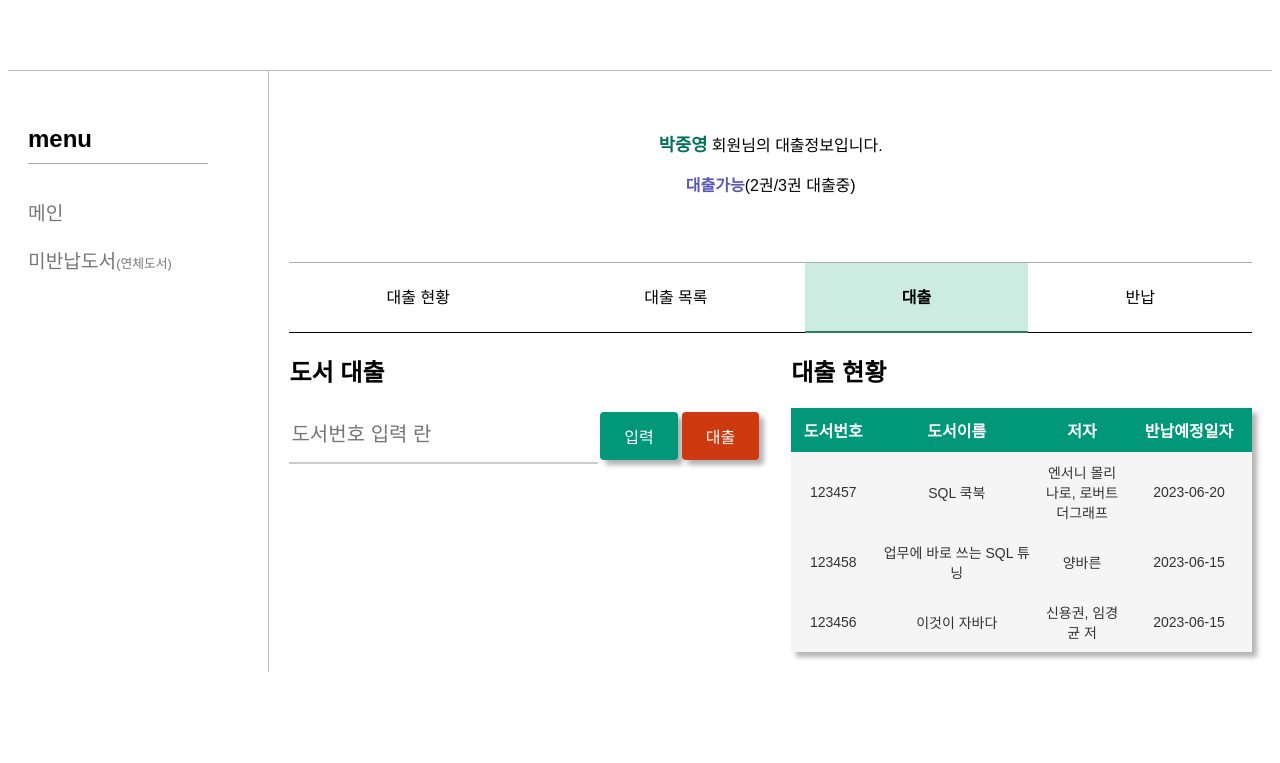
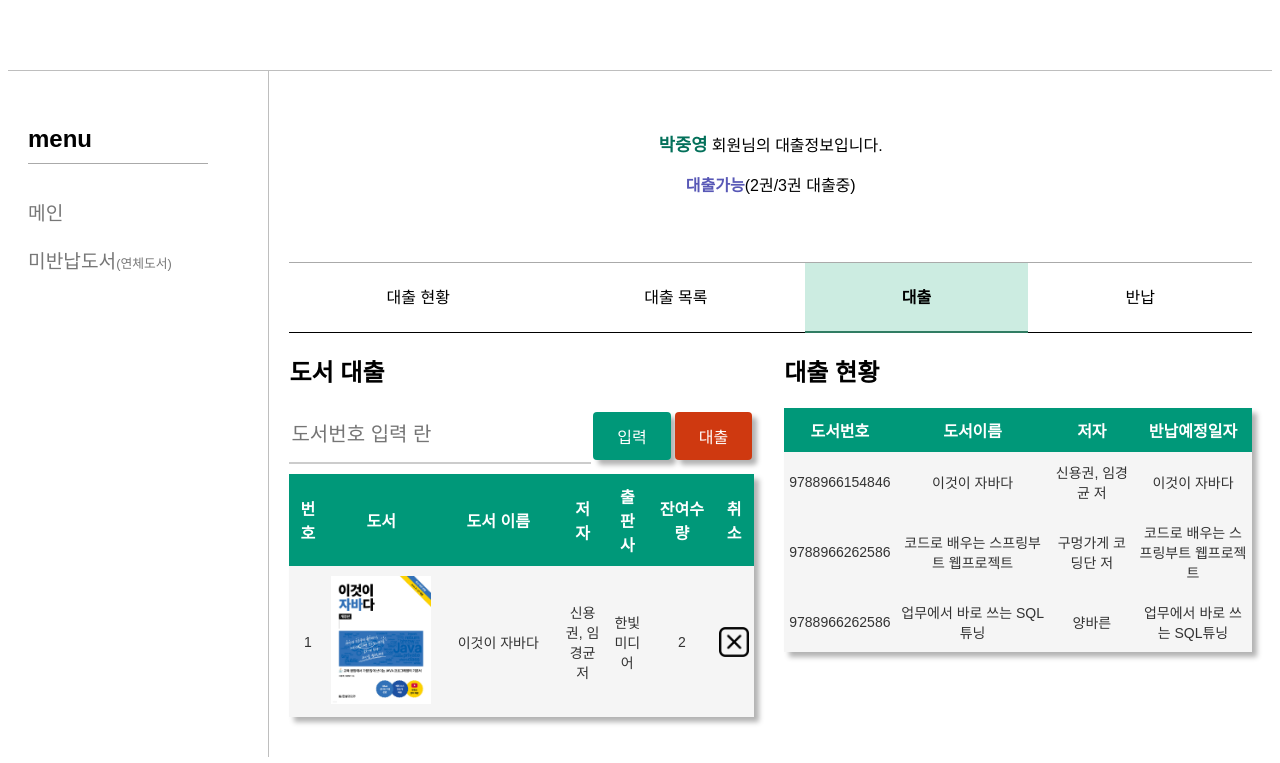
Before and after one commit to oasis0981/lib-ui, a plain HTML site: page pages/Borrow.html in a window 1280 px wide. Shown: the part 153-916 px from the top of the page. Before the commit the page ends 833 px from the top, so only its background shows below. Drawn offline with Linux system fonts and the light colour scheme; a web font is replaced by a local one.

Commit message:
Feat : UI내용 js 적용

```diff
--- /dev/null
+++ b/js/BorrowBooks.js
@@ -0,0 +1,81 @@
+let borrowBookJson = {
+  1: {
+    bookId: 1,
+    bookNum: "9788966154846",
+    bookTitle: "이것이 자바다",
+    bookImg: "/assets/images/이것이 자바다.jpg",
+    author: "신용권, 임경균 저",
+    publisher: "한빛미디어",
+    remainBook: "2",
+  },
+};
+
+let borrowedBookJson = {
+  1: {
+    bookId: 1,
+    bookNum: "9788966154846",
+    bookTitle: "이것이 자바다",
+    author: "신용권, 임경균 저",
+    returnDue: "2023-06-15",
+  },
+  2: {
+    bookId: 2,
+    bookNum: "9788966262586",
+    bookTitle: "코드로 배우는 스프링부트 웹프로젝트",
+    author: "구멍가게 코딩단 저",
+    returnDue: "2023-06-15",
+  },
+  3: {
+    bookId: 3,
+    bookNum: "9788966262586",
+    bookTitle: "업무에서 바로 쓰는 SQL튜닝",
+    author: "양바른",
+    returnDue: "2023-06-15",
+  },
+};
+
+const borrowBookTable = document.querySelector(".bookListTable tbody");
+document.addEventListener("DOMContentLoaded", getBorrowBookList);
+
+function getBorrowBookList() {
+  let borrowBookContent = "";
+  for (let key in borrowBookJson) {
+    borrowBookContent += `
+      <tr>
+        <td>${key}</td>
+        <td>
+          <img class="bookImg" src="${borrowBookJson[key].bookImg}" alt="" />
+        </td>
+        <td>${borrowBookJson[key].bookTitle}</td>
+        <td>${borrowBookJson[key].author}</td>
+        <td>${borrowBookJson[key].publisher}</td>
+        <td>${borrowBookJson[key].remainBook}</td>
+        <td>
+          <a href="#">
+            <img class="cancleImg" src="/assets/images/취소.png" />
+          </a>
+        </td>
+      </tr>
+    `;
+  }
+
+  borrowBookTable.innerHTML = borrowBookContent;
+}
+
+const borrowedBookTable = document.querySelector(".loanBookTable tbody");
+document.addEventListener("DOMContentLoaded", getBorrowedBookList);
+
+function getBorrowedBookList() {
+  let borrowedBookContent = "";
+  for (let key in borrowedBookJson) {
+    borrowedBookContent += `
+    <tr>
+      <td>${borrowedBookJson[key].bookNum}</td>
+      <td>${borrowedBookJson[key].bookTitle}</td>
+      <td>${borrowedBookJson[key].author}</td>
+      <td>${borrowedBookJson[key].bookTitle}</td>
+    </tr>
+    `;
+  }
+  borrowedBookTable.innerHTML = borrowedBookContent;
+}
--- a/pages/Borrow.html
+++ b/pages/Borrow.html
@@ -58,7 +58,7 @@
                     <input type="button" class="borrowBook" value="대출" />
                   </form>
                 </div>
-                <!-- <table class="bookListTable">
+                <table class="bookListTable">
                   <colgroup>
                     <col style="width: 8%" />
                     <col style="width: 11%" />
@@ -80,10 +80,14 @@
                     </tr>
                   </thead>
                   <tbody>
-                  <tr>
+                    <!-- <tr>
                       <td>1</td>
                       <td>
-                      <img class="bookImg" src="/assets/images/이것이 자바다.jpg" alt="">
+                        <img
+                          class="bookImg"
+                          src="/assets/images/이것이 자바다.jpg"
+                          alt=""
+                        />
                       </td>
                       <td>이것이 자바다</td>
                       <td>신용권, 임경균 저</td>
@@ -91,12 +95,16 @@
                       <td>수량 : 2</td>
                       <td>
                         <a href="#">
-                        <img class="cancleImg" src="/assets/images/취소.png" alt="이것이 자바다!" />
+                          <img
+                            class="cancleImg"
+                            src="/assets/images/취소.png"
+                            alt="이것이 자바다!"
+                          />
                         </a>
                       </td>
-                  </tr>
+                    </tr> -->
                   </tbody>
-              </table> -->
+                </table>
               </div>
 
               <div class="BorrowStatus">
@@ -118,7 +126,7 @@
                       </tr>
                     </thead>
                     <tbody>
-                      <tr>
+                      <!-- <tr>
                         <td>123457</td>
                         <td>SQL 쿡북</td>
                         <td>엔서니 몰리나로, 로버트 더그래프</td>
@@ -135,7 +143,7 @@
                         <td>이것이 자바다</td>
                         <td>신용권, 임경균 저</td>
                         <td>2023-06-15</td>
-                      </tr>
+                      </tr> -->
                     </tbody>
                   </table>
                 </form>
@@ -145,5 +153,6 @@
         </div>
       </div>
     </div>
+    <script src="/js/BorrowBooks.js"></script>
   </body>
 </html>
```
Lines whose indentation alone changed are shown as unchanged.
